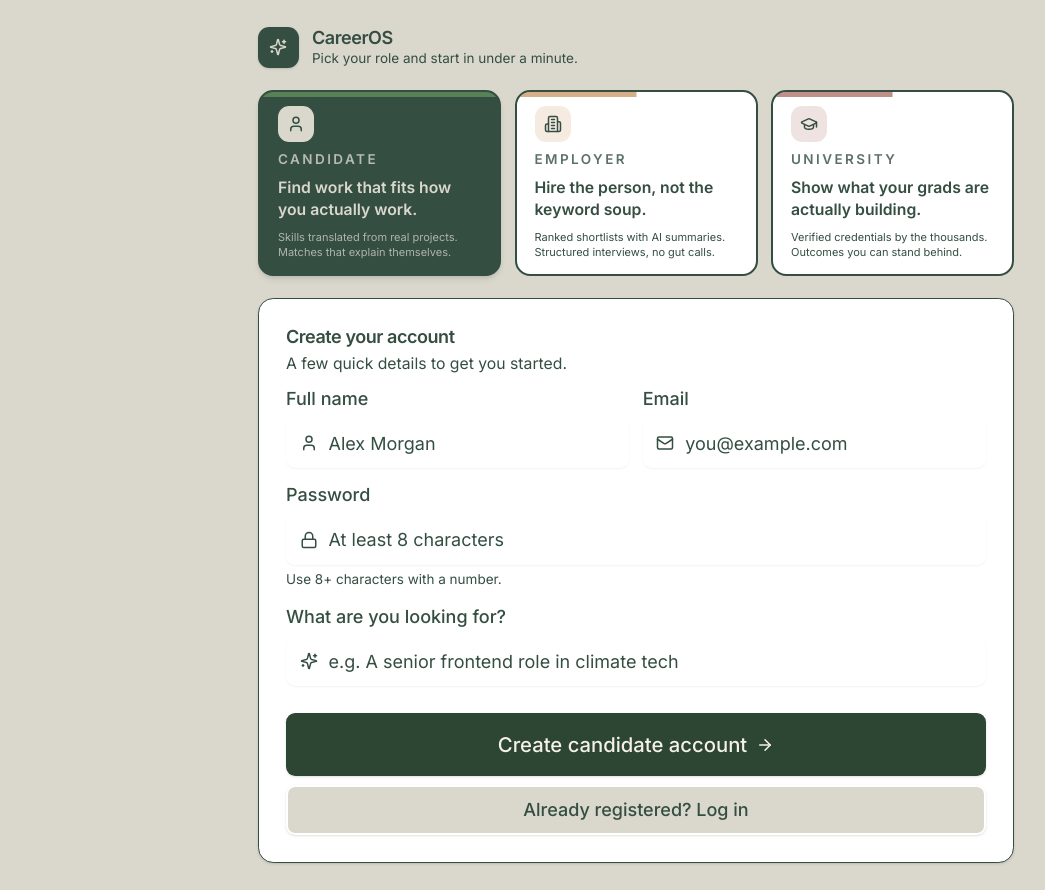
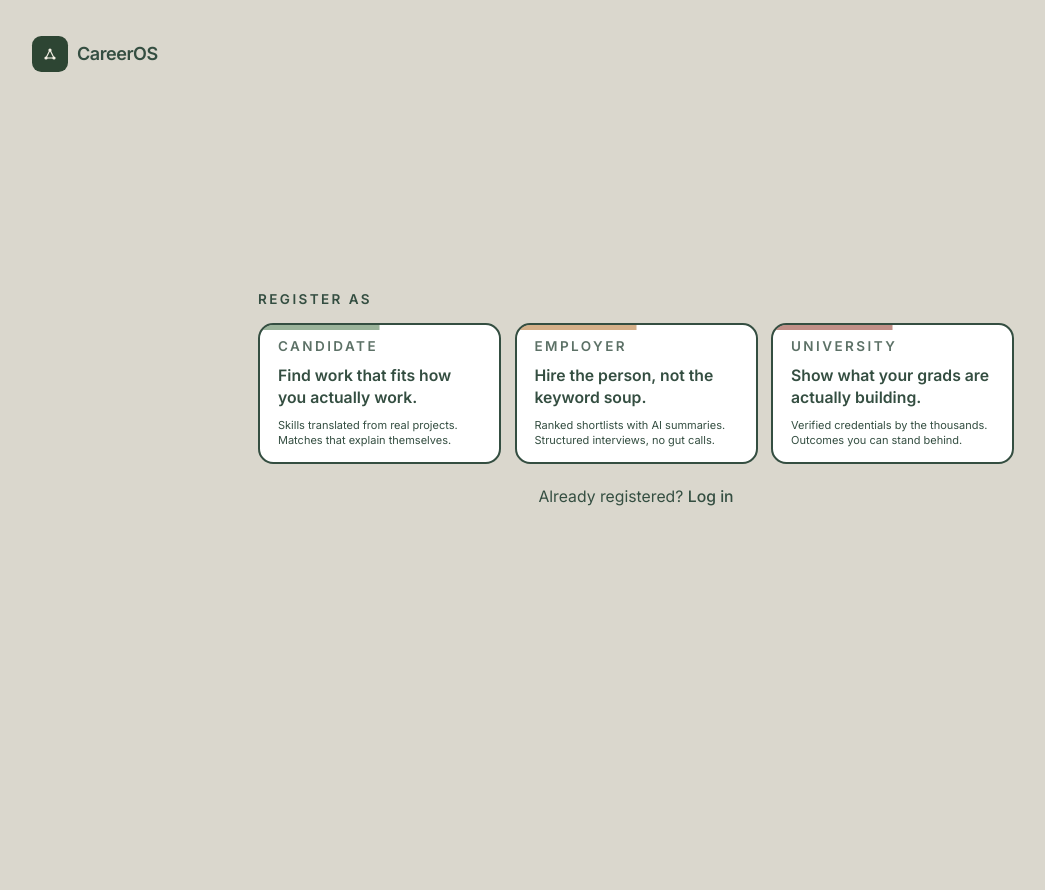
Before and after one commit to davidlaw373-glitch/talentbank-tech-hackathon-2cm, a Next.js app: page /register in a window 1280 px wide. Shown: the whole page, without its empty margins (4-1049 px from the left). After the commit the page ends 800 px from the top, so only its background shows below. Built offline with nearby package versions, Linux system fonts and the light colour scheme.

Commit message:
Modify login/register page

```diff
--- a/src/app/login/page.tsx
+++ b/src/app/login/page.tsx
@@ -1,4 +1,7 @@
 import { Suspense } from "react";
+import Link from "next/link";
+
+import { BrandMark } from "@/components/common/brand-mark";
 import { CardListSkeleton } from "@/components/common/loading-skeleton";
 import { AuthForm } from "@/components/features/candidate/auth-form";
 
@@ -7,8 +10,20 @@ export default function LoginPage() {
     <main
       id="main-content"
       tabIndex={-1}
-      className="container mx-auto flex min-h-screen items-center justify-center p-4 sm:p-6"
+      className="container relative mx-auto flex min-h-screen items-center justify-center p-4 sm:p-6 lg:p-8"
     >
+      <header className="absolute inset-x-0 top-0 flex items-center gap-2 p-4 sm:p-6 lg:p-8">
+        <Link
+          href="/"
+          aria-label="CareerOS — back to home"
+          className="flex items-center gap-2 rounded-sm transition-opacity hover:opacity-80 focus-visible:outline-none focus-visible:ring-2 focus-visible:ring-ring focus-visible:ring-offset-2"
+        >
+          <BrandMark />
+          <p className="text-base font-semibold leading-tight tracking-tight">
+            CareerOS
+          </p>
+        </Link>
+      </header>
       <div className="w-full max-w-md" aria-label="Loading sign-in form">
         <Suspense fallback={<CardListSkeleton rows={1} />}>
           <AuthForm mode="login" />
--- a/src/app/register/page.tsx
+++ b/src/app/register/page.tsx
@@ -1,4 +1,7 @@
 import { Suspense } from "react";
+import Link from "next/link";
+
+import { BrandMark } from "@/components/common/brand-mark";
 import { CardListSkeleton } from "@/components/common/loading-skeleton";
 import { AuthForm } from "@/components/features/candidate/auth-form";
 
@@ -7,8 +10,23 @@ export default function RegisterPage() {
     <main
       id="main-content"
       tabIndex={-1}
-      className="container mx-auto flex min-h-screen items-center justify-center p-4 sm:p-6"
+      className="container relative mx-auto flex min-h-screen items-center justify-center p-4 sm:p-6 lg:p-8"
     >
+      {/* Brand overlays the top-left corner so it does not push the role
+          cards / form down — the centered area below can use the full
+          viewport height. The whole chip is a link back to "/". */}
+      <header className="absolute inset-x-0 top-0 flex items-center gap-2 p-4 sm:p-6 lg:p-8">
+        <Link
+          href="/"
+          aria-label="CareerOS — back to home"
+          className="flex items-center gap-2 rounded-sm transition-opacity hover:opacity-80 focus-visible:outline-none focus-visible:ring-2 focus-visible:ring-ring focus-visible:ring-offset-2"
+        >
+          <BrandMark />
+          <p className="text-base font-semibold leading-tight tracking-tight">
+            CareerOS
+          </p>
+        </Link>
+      </header>
       <div
         className="w-full max-w-2xl"
         aria-label="Loading registration form"
--- /dev/null
+++ b/src/components/common/brand-mark.tsx
@@ -0,0 +1,81 @@
+import { cn } from "@/lib/utils";
+
+/**
+ * Three nodes — Candidates, Employers, Universities — connected into a
+ * single mark. Lives next to the wordmark everywhere the brand appears
+ * (cover nav + footer, dashboard shells, /login, /register). Tone matches
+ * `bg-primary text-primary-foreground` so it sits on the dark forest
+ * square of every surface.
+ *
+ * The vector is the same on every size; only the wrapper box and the
+ * inner SVG dimensions change. Stroke width is held at 1.6 so the mark
+ * keeps its weight even when shrunk to 14px.
+ */
+type BrandMarkProps = {
+  /**
+   * Wrapper size in Tailwind units. `8` (32px box / 16px icon) is the
+   * default and matches the shells + cover-nav. `7` (28px / 14px) is
+   * the smaller footer variant.
+   */
+  size?: 7 | 8;
+  className?: string;
+};
+
+const SIZE_CLASS: Record<NonNullable<BrandMarkProps["size"]>, string> = {
+  7: "h-7 w-7",
+  8: "h-8 w-8",
+};
+
+const ICON_PX: Record<NonNullable<BrandMarkProps["size"]>, number> = {
+  7: 14,
+  8: 16,
+};
+
+export function BrandMark({ size = 8, className }: BrandMarkProps) {
+  const icon = ICON_PX[size];
+  return (
+    <span
+      className={cn(
+        "inline-flex shrink-0 items-center justify-center rounded-md bg-primary text-primary-foreground",
+        SIZE_CLASS[size],
+        className,
+      )}
+    >
+      <svg
+        width={icon}
+        height={icon}
+        viewBox="0 0 24 24"
+        fill="none"
+        aria-hidden
+      >
+        <line
+          x1="6"
+          y1="18"
+          x2="18"
+          y2="18"
+          stroke="currentColor"
+          strokeWidth="1.6"
+        />
+        <line
+          x1="6"
+          y1="18"
+          x2="12"
+          y2="6"
+          stroke="currentColor"
+          strokeWidth="1.6"
+        />
+        <line
+          x1="18"
+          y1="18"
+          x2="12"
+          y2="6"
+          stroke="currentColor"
+          strokeWidth="1.6"
+        />
+        <circle cx="6" cy="18" r="2.4" fill="currentColor" />
+        <circle cx="18" cy="18" r="2.4" fill="currentColor" />
+        <circle cx="12" cy="6" r="2.4" fill="currentColor" />
+      </svg>
+    </span>
+  );
+}
--- a/src/components/features/candidate/auth-form.tsx
+++ b/src/components/features/candidate/auth-form.tsx
@@ -3,18 +3,12 @@
 import { useState } from "react";
 import Link from "next/link";
 import { useSearchParams } from "next/navigation";
+
 import {
-  ArrowRight,
-  Building2,
-  GraduationCap,
-  Lock,
-  Mail,
-  School,
-  Sparkles,
-  User,
-} from "lucide-react";
-import type { LucideIcon } from "lucide-react";
-
+  CandidateIcon,
+  EmployerIcon,
+  UniversityIcon,
+} from "@/components/features/cover/role-icons";
 import { Button } from "@/components/ui/button";
 import {
   Card,
@@ -32,60 +26,59 @@ type Role = "candidate" | "employer" | "university";
 const ROLES: {
   id: Role;
   label: string;
-  icon: LucideIcon;
   /**
-   * Punchy one-liner shown big on the role card. Reads like a promise,
-   * not a feature list. Voice shifts per role so the three feel like
-   * three different products, not three variants of the same one.
+   * Punchy one-liner shown big on the register role card. Reads like a
+   * promise, not a feature list. Voice shifts per role so the three
+   * feel like three different products, not three variants of the same one.
    */
   hook: string;
   /** Small descriptor shown underneath the hook. */
   descriptor: string;
   /** Accent token used for decorative elements on this role's card. */
   accent: "chart-1" | "chart-2" | "chart-4";
+  /** Standalone role icon — same shape used inside the cover-manifesto
+   *  constellation. Used on the simplified /login role card. */
+  Icon: (props: { className?: string }) => React.JSX.Element;
   redirect: { register: string; login: string };
-  registerGoal: { label: string; placeholder: string };
+  registerGoal: { label: string };
 }[] = [
   {
     id: "candidate",
     label: "Candidate",
-    icon: User,
     hook: "Find work that fits how you actually work.",
     descriptor:
       "Skills translated from real projects. Matches that explain themselves.",
     accent: "chart-1",
+    Icon: CandidateIcon,
     redirect: { register: "/candidate/profile", login: "/candidate/dashboard" },
     registerGoal: {
       label: "What are you looking for?",
-      placeholder: "e.g. A senior frontend role in climate tech",
     },
   },
   {
     id: "employer",
     label: "Employer",
-    icon: Building2,
     hook: "Hire the person, not the keyword soup.",
     descriptor:
       "Ranked shortlists with AI summaries. Structured interviews, no gut calls.",
     accent: "chart-2",
+    Icon: EmployerIcon,
     redirect: { register: "/employer", login: "/employer" },
     registerGoal: {
       label: "Your company",
-      placeholder: "e.g. Northstar Labs",
     },
   },
   {
     id: "university",
     label: "University",
-    icon: GraduationCap,
     hook: "Show what your grads are actually building.",
     descriptor:
       "Verified credentials by the thousands. Outcomes you can stand behind.",
     accent: "chart-4",
+    Icon: UniversityIcon,
     redirect: { register: "/university", login: "/university" },
     registerGoal: {
       label: "Your institution",
-      placeholder: "e.g. University of Malaya",
     },
   },
 ];
@@ -94,43 +87,33 @@ function Field({
   id,
   label,
   type = "text",
-  placeholder,
   helper,
-  icon: Icon,
   autoComplete,
 }: {
   id: string;
   label: string;
   type?: string;
-  placeholder?: string;
   helper?: string;
-  icon?: LucideIcon;
   autoComplete?: string;
 }) {
   return (
     <div className="space-y-1.5">
-      <label
-        htmlFor={id}
-        className="block text-base font-medium text-foreground"
-      >
-        {label}
-      </label>
       <div className="relative">
-        {Icon && (
-          <Icon
-            className="absolute left-3 top-1/2 h-4 w-4 -translate-y-1/2 text-muted-foreground"
-            aria-hidden
-          />
-        )}
         <Input
           id={id}
           type={type}
-          placeholder={placeholder}
+          placeholder=" "
           autoComplete={autoComplete}
-          className={Icon ? "pl-9" : undefined}
           required
           aria-describedby={helper ? `${id}-help` : undefined}
+          className="peer h-14 border border-border bg-card px-3 pb-2 pt-6 text-base shadow-none transition-colors"
         />
+        <label
+          htmlFor={id}
+          className="pointer-events-none absolute left-3 top-[16px] text-base text-muted-foreground transition-[top,font-size,color] duration-300 ease-[cubic-bezier(0.16,1,0.3,1)] peer-focus:top-2 peer-focus:text-xs peer-focus:text-foreground peer-[:not(:placeholder-shown)]:top-2 peer-[:not(:placeholder-shown)]:text-xs"
+        >
+          {label}
+        </label>
       </div>
       {helper && (
         <p
@@ -148,14 +131,13 @@ export function AuthForm({ mode }: { mode: "login" | "register" }) {
   const registering = mode === "register";
   const params = useSearchParams();
   const next = params.get("next");
-  const initialRole: Role = (() => {
-    if (!next) return "candidate";
-    if (next.startsWith("/employer")) return "employer";
-    if (next.startsWith("/university")) return "university";
-    return "candidate";
-  })();
-  const [role, setRole] = useState<Role>(initialRole);
-  const activeRole = ROLES.find((r) => r.id === role)!;
+  // Both /login and /register start with all three role cards deselected.
+  // The visitor picks one first, and only then does the auth form expand
+  // below — same pattern on both pages so the choice is deliberate.
+  const [role, setRole] = useState<Role | null>(null);
+  const [hasSelectedRole, setHasSelectedRole] = useState(false);
+  const activeRole =
+    ROLES.find((r) => r.id === role) ?? ROLES[0];
   const targetRedirect = next
     ? next
     : registering
@@ -164,41 +146,66 @@ export function AuthForm({ mode }: { mode: "login" | "register" }) {
 
   return (
     <div className="flex w-full flex-col gap-5">
-      {/* Brand header — compact, single row */}
-      <header className="flex items-center gap-3">
-        <div className="flex h-9 w-9 shrink-0 items-center justify-center rounded-lg bg-foreground text-background shadow-sm">
-          <Sparkles className="h-4 w-4" aria-hidden />
-        </div>
-        <div className="min-w-0">
-          <p className="text-base font-semibold leading-tight tracking-tight">
-            CareerOS
-          </p>
-          <p className="truncate text-xs text-muted-foreground">
-            {registering
-              ? "Pick your role and start in under a minute."
-              : "Welcome back. Your career journey continues here."}
-          </p>
-        </div>
-      </header>
-
-      {/* Role selection — each card has its own accent and personality */}
-      {registering && (
-        <section aria-label="Choose your role">
-          <div
-            role="radiogroup"
-            aria-label="Audience"
-            className="grid grid-cols-1 gap-3 sm:grid-cols-3"
-          >
+      {/* Role selection — each card has its own accent and personality.
+          Shown on both /login and /register; the form below is gated
+          until the visitor picks a role (see `hasSelectedRole`).
+          /login uses a simplified icon + name only; /register keeps
+          the fuller card with hook + descriptor. */}
+      <section aria-label="Choose your role">
+        <h2 className="mb-3 text-xs font-semibold uppercase tracking-[0.18em] text-muted-foreground">
+          {registering ? "Register As" : "Log in As"}
+        </h2>
+        <div
+          role="radiogroup"
+          aria-label="Audience"
+          className="grid grid-cols-1 gap-3 sm:grid-cols-3"
+        >
             {ROLES.map((r) => {
-              const Icon = r.icon;
               const isActive = r.id === role;
+              const Icon = r.Icon;
+              /* /login — icon above name only, no descriptor. */
+              if (!registering) {
+                return (
+                  <button
+                    key={r.id}
+                    type="button"
+                    role="radio"
+                    aria-checked={isActive}
+                    onClick={() => {
+                      setRole(r.id);
+                      setHasSelectedRole(true);
+                    }}
+                    className={cn(
+                      "group relative flex flex-col items-center justify-center gap-3 overflow-hidden rounded-xl border-2 px-4 py-5 text-center transition-all",
+                      "focus-visible:outline-none focus-visible:ring-2 focus-visible:ring-ring focus-visible:ring-offset-2",
+                      isActive
+                        ? "border-foreground bg-foreground text-background shadow-md"
+                        : "border-border bg-card hover:-translate-y-0.5 hover:border-foreground/30 hover:shadow-sm",
+                    )}
+                  >
+                    <Icon
+                      className={cn(
+                        "h-10 w-10",
+                        isActive ? "text-background" : "text-secondary",
+                      )}
+                    />
+                    <span className="text-base font-semibold tracking-tight">
+                      {r.label}
+                    </span>
+                  </button>
+                );
+              }
+              /* /register — fuller card with hook + descriptor. */
               return (
                 <button
                   key={r.id}
                   type="button"
                   role="radio"
                   aria-checked={isActive}
-                  onClick={() => setRole(r.id)}
+                  onClick={() => {
+                    setRole(r.id);
+                    setHasSelectedRole(true);
+                  }}
                   className={cn(
                     "group relative flex flex-col items-start gap-2 overflow-hidden rounded-xl border-2 px-4 py-3 text-left transition-all",
                     "focus-visible:outline-none focus-visible:ring-2 focus-visible:ring-ring focus-visible:ring-offset-2",
@@ -220,16 +227,6 @@ export function AuthForm({ mode }: { mode: "login" | "register" }) {
                       isActive ? "scale-x-100" : "scale-x-50 opacity-60",
                     )}
                   />
-                  <span
-                    className={cn(
-                      "flex h-8 w-8 shrink-0 items-center justify-center rounded-lg transition-colors",
-                      isActive
-                        ? "bg-background text-foreground"
-                        : `bg-${r.accent}/15 text-foreground group-hover:bg-${r.accent}/25`,
-                    )}
-                  >
-                    <Icon className="h-4 w-4" aria-hidden />
-                  </span>
                   <span className="text-xs font-semibold uppercase tracking-[0.18em] opacity-80">
                     {r.label}
                   </span>
@@ -255,11 +252,13 @@ export function AuthForm({ mode }: { mode: "login" | "register" }) {
               );
             })}
           </div>
-        </section>
-      )}
+      </section>
 
-      {/* Form — single column, compact spacing */}
-      <Card className="w-full">
+      {/* Form — single column, compact spacing.
+          On both /login and /register the form only expands once a role
+          card has been picked. */}
+      {hasSelectedRole && (
+        <Card className={cn("w-full animate-reveal")}>
         <CardHeader className="space-y-1 pb-2">
           <CardTitle>
             <h2>
@@ -282,16 +281,12 @@ export function AuthForm({ mode }: { mode: "login" | "register" }) {
                     ? "Full name"
                     : `Your name (${activeRole.label})`
                 }
-                placeholder="Alex Morgan"
-                icon={User}
                 autoComplete="name"
               />
               <Field
                 id="email"
                 label="Email"
                 type="email"
-                placeholder="you@example.com"
-                icon={Mail}
                 autoComplete="email"
               />
             </div>
@@ -301,8 +296,6 @@ export function AuthForm({ mode }: { mode: "login" | "register" }) {
               id="email"
               label="Email"
               type="email"
-              placeholder="you@example.com"
-              icon={Mail}
               autoComplete="email"
             />
           )}
@@ -310,23 +303,13 @@ export function AuthForm({ mode }: { mode: "login" | "register" }) {
             id="password"
             label="Password"
             type="password"
-            placeholder="At least 8 characters"
             helper={registering ? "Use 8+ characters with a number." : undefined}
-            icon={Lock}
             autoComplete={registering ? "new-password" : "current-password"}
           />
           {registering && (
             <Field
               id="goal"
               label={activeRole.registerGoal.label}
-              placeholder={activeRole.registerGoal.placeholder}
-              icon={
-                role === "candidate"
-                  ? Sparkles
-                  : role === "employer"
-                    ? Building2
-                    : School
-              }
             />
           )}
           {!registering && (
@@ -351,18 +334,37 @@ export function AuthForm({ mode }: { mode: "login" | "register" }) {
           <Button asChild size="lg">
             <Link href={targetRedirect}>
               {registering ? `Create ${activeRole.label.toLowerCase()} account` : "Log in"}
-              <ArrowRight />
-            </Link>
-          </Button>
-          <Button asChild variant="outline">
-            <Link href={registering ? "/login" : "/register"}>
-              {registering
-                ? "Already registered? Log in"
-                : "New to CareerOS? Register"}
             </Link>
           </Button>
         </CardFooter>
       </Card>
+      )}
+
+      {/* Cross-link between login ↔ register — always visible, sits below
+          the role cards AND below the form Card once it expands. */}
+      <p className="text-center text-sm text-muted-foreground">
+        {registering ? (
+          <>
+            Already registered?{" "}
+            <Link
+              href="/login"
+              className="font-medium text-foreground underline-offset-4 hover:underline"
+            >
+              Log in
+            </Link>
+          </>
+        ) : (
+          <>
+            New to CareerOS?{" "}
+            <Link
+              href="/register"
+              className="font-medium text-foreground underline-offset-4 hover:underline"
+            >
+              Register
+            </Link>
+          </>
+        )}
+      </p>
     </div>
   );
 }
--- /dev/null
+++ b/src/components/features/cover/role-icons.tsx
@@ -0,0 +1,79 @@
+import { cn } from "@/lib/utils";
+
+/**
+ * The three role icons used by the constellation in the cover manifesto
+ * (`AnimatedMark`) — promoted to standalone SVG components so the auth
+ * role cards can reuse the exact same shapes.
+ *
+ * Each icon is drawn inside a 24×24 viewBox with the mark centered on
+ * (12, 12). Stroke uses `currentColor` so callers control tone via
+ * Tailwind's `text-*` utilities.
+ */
+
+type RoleIconProps = {
+  className?: string;
+  "aria-hidden"?: boolean | "true" | "false";
+};
+
+function RoleIcon({
+  children,
+  className,
+  "aria-hidden": ariaHidden = true,
+}: Partial<RoleIconProps> & { children: React.ReactNode }) {
+  return (
+    <svg
+      width="24"
+      height="24"
+      viewBox="0 0 24 24"
+      fill="none"
+      aria-hidden={ariaHidden}
+      className={cn("text-secondary", className)}
+    >
+      <g transform="translate(12 12)">{children}</g>
+    </svg>
+  );
+}
+
+export function CandidateIcon(props: Partial<RoleIconProps> = {}) {
+  return (
+    <RoleIcon {...props}>
+      <circle cx="0" cy="-3" r="2.5" fill="currentColor" />
+      <path d="M -5,5 a 5,4 0 0,1 10,0" fill="currentColor" />
+    </RoleIcon>
+  );
+}
+
+export function EmployerIcon(props: Partial<RoleIconProps> = {}) {
+  return (
+    <RoleIcon {...props}>
+      <rect
+        x="-5"
+        y="-2"
+        width="10"
+        height="8"
+        rx="1"
+        fill="currentColor"
+      />
+      <path
+        d="M -2,-2 v -2 h 4 v 2"
+        stroke="currentColor"
+        strokeWidth="1"
+        fill="none"
+      />
+    </RoleIcon>
+  );
+}
+
+export function UniversityIcon(props: Partial<RoleIconProps> = {}) {
+  return (
+    <RoleIcon {...props}>
+      <path d="M -7,0 L 0,-3 L 7,0 L 0,3 Z" fill="currentColor" />
+      <path
+        d="M -4,1.5 v 3 M 4,1.5 v 3"
+        stroke="currentColor"
+        strokeWidth="1"
+        fill="none"
+      />
+    </RoleIcon>
+  );
+}
--- a/src/components/layout/candidate-shell.tsx
+++ b/src/components/layout/candidate-shell.tsx
@@ -11,7 +11,6 @@ import {
   LayoutDashboard,
   Menu,
   Route as RouteIcon,
-  Sparkles,
   UserRound,
   X,
 } from "lucide-react";
@@ -20,6 +19,7 @@ import { candidateProfile } from "@/data/candidate";
 import { notifications } from "@/data/notifications";
 import { useNotificationReadState } from "@/hooks/use-notification-read-state";
 import { Badge } from "@/components/ui/badge";
+import { BrandMark } from "@/components/common/brand-mark";
 import { Button } from "@/components/ui/button";
 import { NotificationBell } from "@/components/common/notification-bell";
 import { Separator } from "@/components/ui/separator";
@@ -56,9 +56,7 @@ export function CandidateShell({ children }: { children: React.ReactNode }) {
       <header className="border-b bg-background">
         <div className="container mx-auto flex flex-wrap items-center justify-between gap-4 px-6 py-4">
           <Link href="/" aria-label="CareerOS home" className="flex items-center gap-2">
-            <span className="inline-flex h-8 w-8 items-center justify-center rounded-md bg-primary text-primary-foreground">
-              <Sparkles className="h-4 w-4" aria-hidden />
-            </span>
+            <BrandMark />
             <small className="font-semibold tracking-tight">CareerOS</small>
             <Badge variant="secondary" className="ml-1 hidden sm:inline-flex">
               Candidate
--- a/src/components/layout/employer-shell.tsx
+++ b/src/components/layout/employer-shell.tsx
@@ -19,6 +19,7 @@ import { employerProfile } from "@/data/employer";
 import { employerNotifications } from "@/data/notifications";
 import { useNotificationReadState } from "@/hooks/use-notification-read-state";
 import { Badge } from "@/components/ui/badge";
+import { BrandMark } from "@/components/common/brand-mark";
 import { Button } from "@/components/ui/button";
 import { NotificationBell } from "@/components/common/notification-bell";
 import { Separator } from "@/components/ui/separator";
@@ -61,9 +62,7 @@ export function EmployerShell({ children }: { children: React.ReactNode }) {
               aria-label="CareerOS home"
               className="flex items-center gap-2"
             >
-              <span className="inline-flex h-8 w-8 items-center justify-center rounded-md bg-primary text-primary-foreground">
-                <Sparkles className="h-4 w-4" aria-hidden />
-              </span>
+              <BrandMark />
               <small className="font-semibold tracking-tight">CareerOS</small>
             </Link>
             <Badge variant="secondary" className="hidden sm:inline-flex">
--- a/src/components/layout/university-shell.tsx
+++ b/src/components/layout/university-shell.tsx
@@ -11,7 +11,6 @@ import {
   Menu,
   School,
   ShieldCheck,
-  Sparkles,
   Users,
   X,
 } from "lucide-react";
@@ -20,6 +19,7 @@ import { universityProfile } from "@/data/university";
 import { universityNotifications } from "@/data/notifications";
 import { useNotificationReadState } from "@/hooks/use-notification-read-state";
 import { Badge } from "@/components/ui/badge";
+import { BrandMark } from "@/components/common/brand-mark";
 import { Button } from "@/components/ui/button";
 import { NotificationBell } from "@/components/common/notification-bell";
 import { Separator } from "@/components/ui/separator";
@@ -66,9 +66,7 @@ export function UniversityShell({ children }: { children: React.ReactNode }) {
               aria-label="CareerOS home"
               className="flex items-center gap-2"
             >
-              <span className="inline-flex h-8 w-8 items-center justify-center rounded-md bg-primary text-primary-foreground">
-                <Sparkles className="h-4 w-4" aria-hidden />
-              </span>
+              <BrandMark />
               <small className="font-semibold tracking-tight">CareerOS</small>
             </Link>
             <Badge variant="secondary" className="hidden sm:inline-flex">
```
Also changed, not shown: src/components/features/cover/animated-mark.tsx (+12 -51 lines), src/components/features/cover/cover-footer.tsx (+2 -37 lines), src/components/features/cover/cover-nav.tsx (+2 -37 lines).
